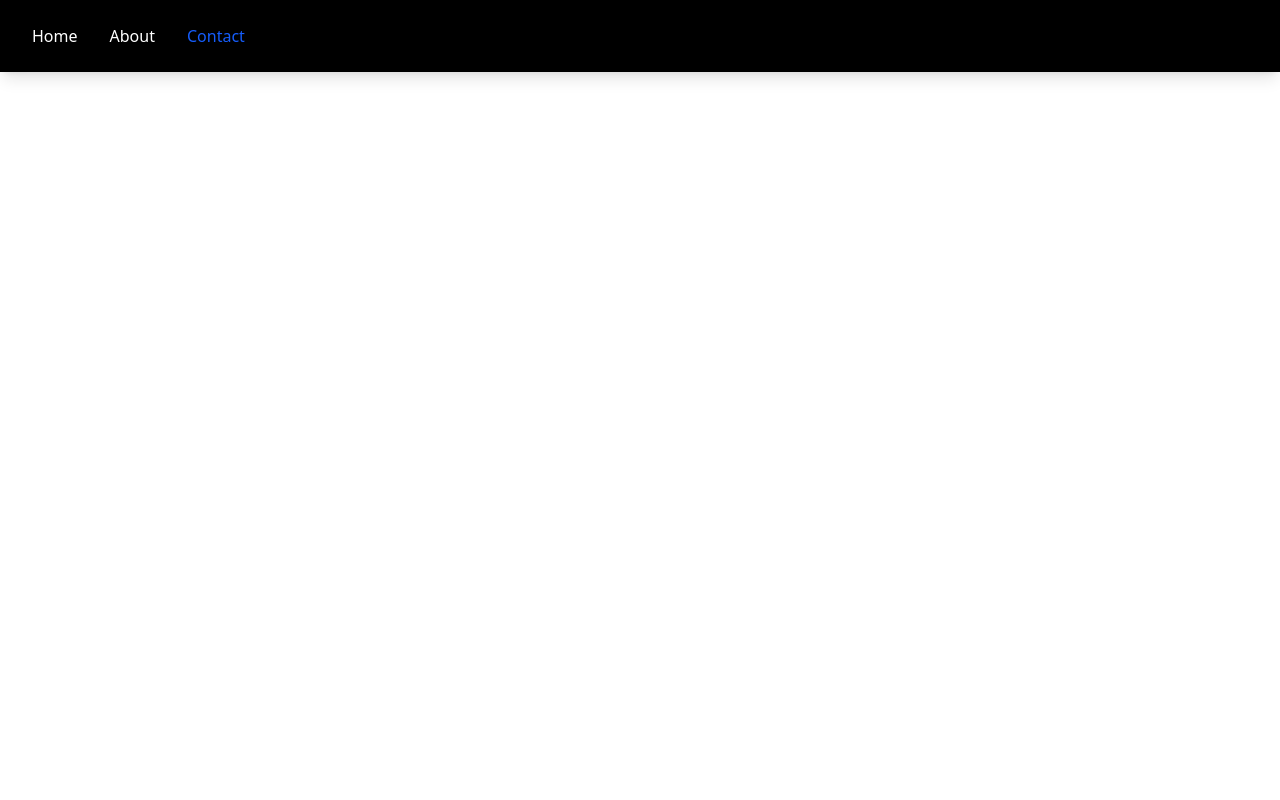
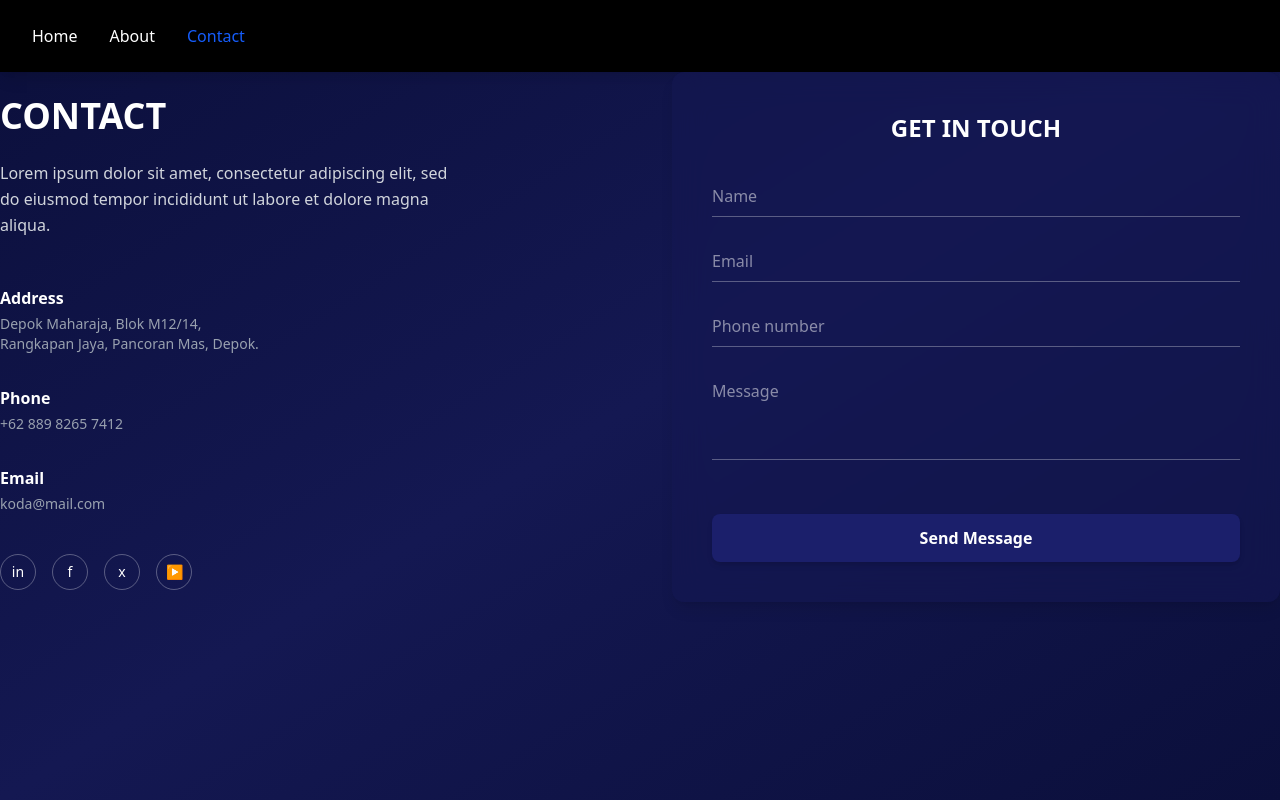
Before and after one commit to alhilalfathi/koda-b6-react4, a React (Vite) app: page /contact in a window 1280 px wide. Built offline with nearby package versions, Linux system fonts and the light colour scheme.

Commit message:
feat: designing Contact page

```diff
--- a/src/pages/Contact.jsx
+++ b/src/pages/Contact.jsx
@@ -1,9 +1,75 @@
 import { Navbar } from "../component/Navbar"
+export const Contact = () => {
+  return (
+    <div className="min-h-screen bg-gradient-to-br from-[#0b0f3b] via-[#141852] to-[#0b0f3b] text-white pb-10">
 
-export const Contact = ()=>{
-    return(
+
+      <Navbar contact={"text-blue-600"}/>
+
+
+      <div className="max-w-7xl mx-auto grid grid-cols-1 md:grid-cols-2 gap-16">
+
         <div>
-            <Navbar contact={"text-blue-600"} />
+          <h2 className="text-4xl font-bold my-6">CONTACT</h2>
+          <p className="text-gray-300 max-w-md mb-12 leading-relaxed">
+            Lorem ipsum dolor sit amet, consectetur adipiscing elit, sed do
+            eiusmod tempor incididunt ut labore et dolore magna aliqua.
+          </p>
+
+          <div className="space-y-8">
+            <div>
+              <h4 className="font-semibold mb-1">Address</h4>
+              <p className="text-gray-400 text-sm">
+                Depok Maharaja, Blok M12/14, <br />
+                Rangkapan Jaya, Pancoran Mas, Depok.
+              </p>
+            </div>
+
+            <div>
+              <h4 className="font-semibold mb-1">Phone</h4>
+              <p className="text-gray-400 text-sm">+62 889 8265 7412</p>
+            </div>
+
+            <div>
+              <h4 className="font-semibold mb-1">Email</h4>
+              <p className="text-gray-400 text-sm">koda@mail.com</p>
+            </div>
+          </div>
+
+          <div className="flex gap-4 mt-10">
+              <div className="w-9 h-9 border border-white/30 rounded-full flex items-center justify-center text-sm cursor-pointer hover:bg-white hover:text-black " >
+                in
+              </div>
+              <div className="w-9 h-9 border border-white/30 rounded-full flex items-center justify-center text-sm cursor-pointer hover:bg-white hover:text-black " >
+                f
+              </div>
+              <div className="w-9 h-9 border border-white/30 rounded-full flex items-center justify-center text-sm cursor-pointer hover:bg-white hover:text-black " >
+                x
+              </div>
+              <div className="w-9 h-9 border border-white/30 rounded-full flex items-center justify-center text-sm cursor-pointer hover:bg-white hover:text-black " >
+                ▶
+              </div>
+          </div>
         </div>
-    )
+
+
+        <div className="bg-[#141852]/60 backdrop-blur-lg rounded-xl p-10 shadow-lg">
+          <h3 className="text-2xl font-semibold mb-8 text-center">
+            GET IN TOUCH
+          </h3>
+
+          <form className="space-y-6">
+            <input type="text" id="name" placeholder="Name" className="w-full bg-transparent border-b border-white/30 focus:outline-none focus:border-white py-2"/>
+            <input type="email" id="email" placeholder="Email" className="w-full bg-transparent border-b border-white/30 focus:outline-none focus:border-white py-2"/>
+            <input type="text" placeholder="Phone number" className="w-full bg-transparent border-b border-white/30 focus:outline-none focus:border-white py-2"/>
+            <textarea rows="3" placeholder="Message" className="w-full bg-transparent border-b border-white/30 focus:outline-none focus:border-white py-2 resize-none"/>
+
+            <button type="submit" className="w-full mt-6 py-3 bg-[#1b1f6b] rounded-lg font-semibold hover:bg-[#2a2fa0] transition shadow-md">
+              Send Message
+            </button>
+          </form>
+        </div>
+      </div>
+    </div>
+  )
 }
```
